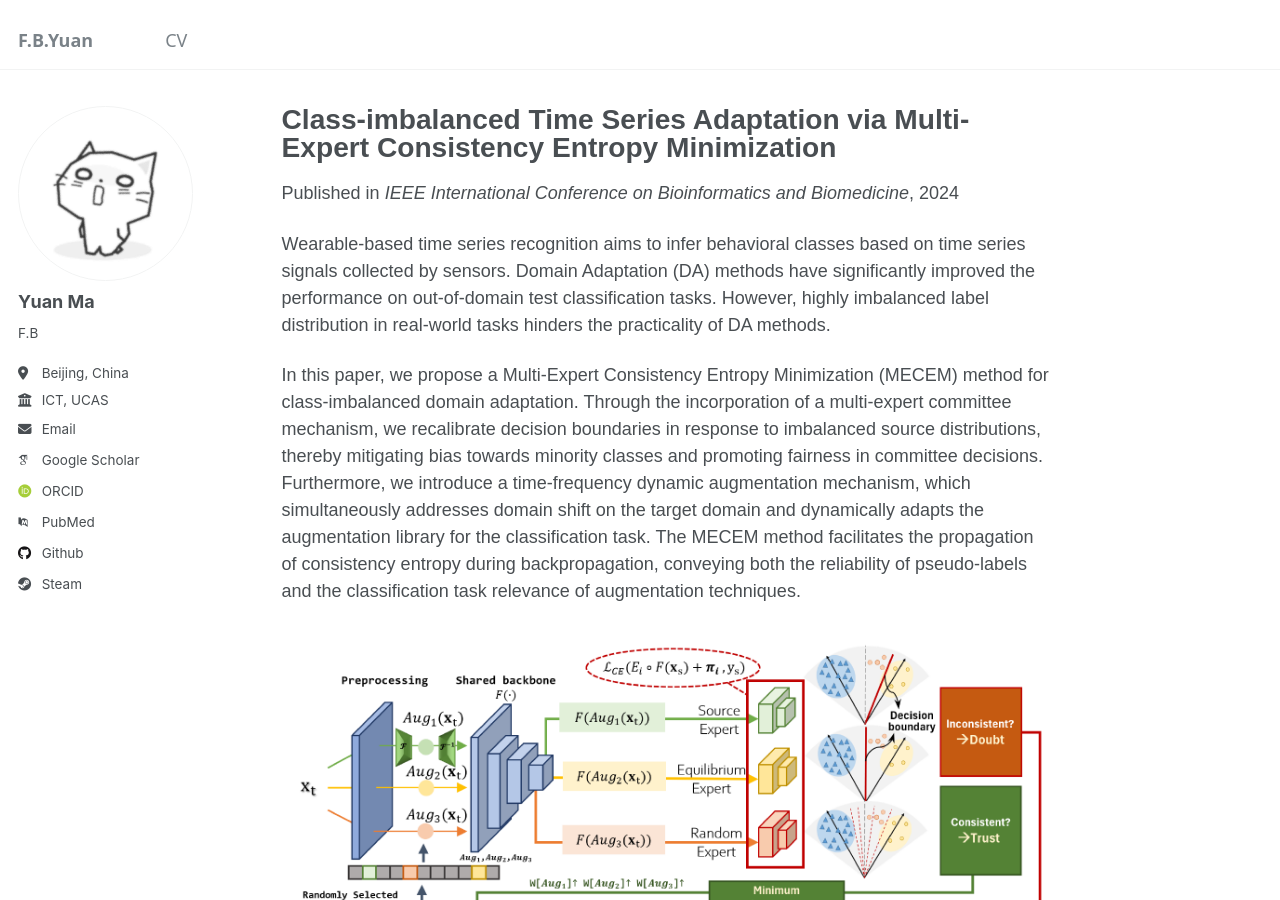
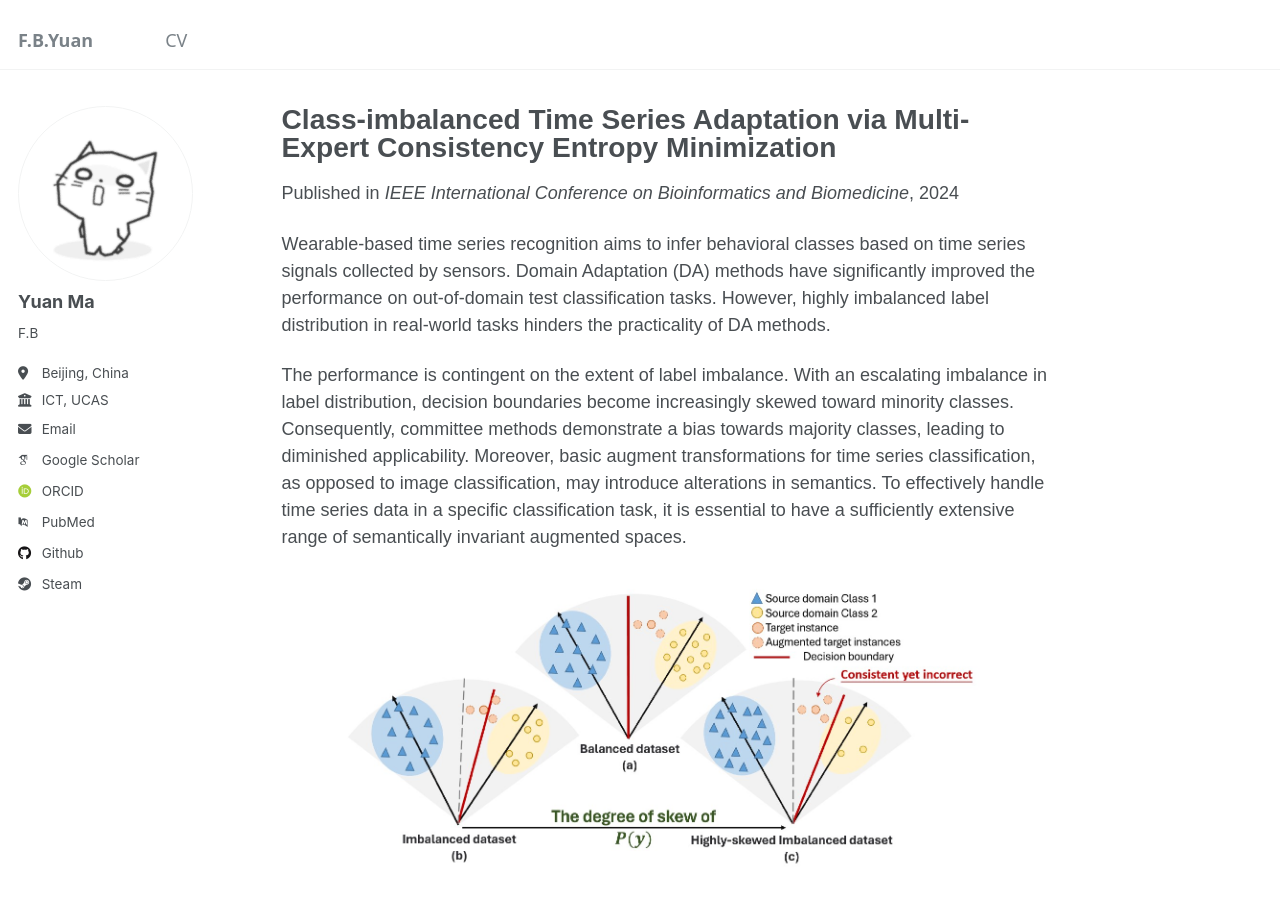
Before and after one commit to FByyyyuan/FByyyyuan.github.io, a Jekyll site: the page built from _publications/2-2024-MECEM.md, in a window 1280 px wide and 900 px high. Built offline with Jekyll 4.4.1, drawn with Linux system fonts in a browser that asks for light colours; nearby versions of some CDN libraries; some web fonts are replaced.

Commit message:
Update 2-2024-MECEM.md

```diff
--- a/_publications/2-2024-MECEM.md
+++ b/_publications/2-2024-MECEM.md
@@ -13,6 +13,10 @@ citation: 'Y. Ma et al., "Class-imbalanced Time Series Adaptation via Multi-Expe
 
 Wearable-based time series recognition aims to infer behavioral classes based on time series signals collected by sensors. Domain Adaptation (DA) methods have significantly improved the performance on out-of-domain test classification tasks. However, highly imbalanced label distribution in real-world tasks hinders the practicality of DA methods.
 
+The performance is contingent on the extent of label imbalance.  With an escalating imbalance in label distribution, decision boundaries become increasingly skewed toward minority classes.  Consequently, committee methods demonstrate a bias towards majority classes, leading to diminished applicability.  Moreover, basic augment transformations for time series classification, as opposed to image classification, may introduce alterations in semantics.  To effectively handle time series data in a specific classification task, it is essential to have a sufficiently extensive range of semantically invariant augmented spaces.
+
+![image](/files/FB002-2.jpg)
+
 In this paper, we propose a Multi-Expert Consistency Entropy Minimization (MECEM) method for class-imbalanced domain adaptation. Through the incorporation of a multi-expert committee mechanism, we recalibrate decision boundaries in response to imbalanced source distributions, thereby mitigating bias towards minority classes and promoting fairness in committee decisions. Furthermore, we introduce a time-frequency dynamic augmentation mechanism, which simultaneously addresses domain shift on the target domain and dynamically adapts the augmentation library for the classification task. The MECEM method facilitates the propagation of consistency entropy during backpropagation, conveying both the reliability of pseudo-labels and the classification task relevance of augmentation techniques.
 
 ![image](/files/FB002.png)
```
